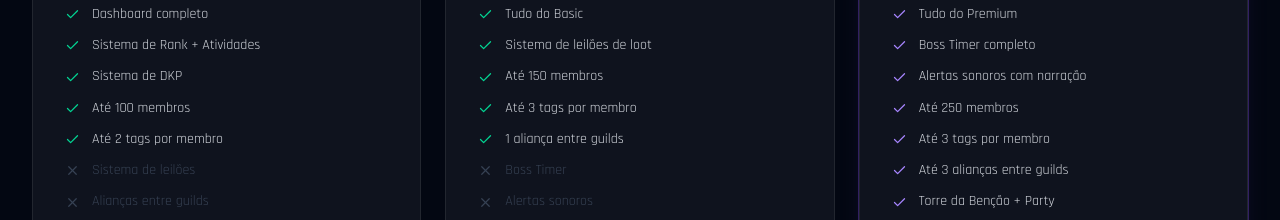
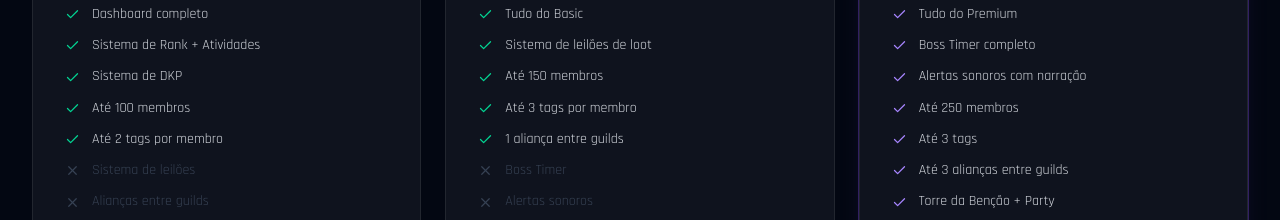
Before and after one commit to kauemk/guildhub-sales, a React (Vite) app: page / in a window 1280 px wide. Shown: the part 10320-10540 px from the top of the page. Built offline with nearby package versions, Linux system fonts and the light colour scheme.

Commit message:
Fix Elite Pro tag label: remove 'por membro'

```diff
--- a/src/components/Pricing.tsx
+++ b/src/components/Pricing.tsx
@@ -70,7 +70,7 @@ const plans: Plan[] = [
       { text: 'Boss Timer completo', included: true },
       { text: 'Alertas sonoros com narração', included: true },
       { text: 'Até 250 membros', included: true },
-      { text: 'Até 3 tags por membro', included: true },
+      { text: 'Até 3 tags', included: true },
       { text: 'Até 3 alianças entre guilds', included: true },
       { text: 'Torre da Benção + Party', included: true },
       { text: 'Armazém p/ bid de itens', included: false, soon: true },
```
